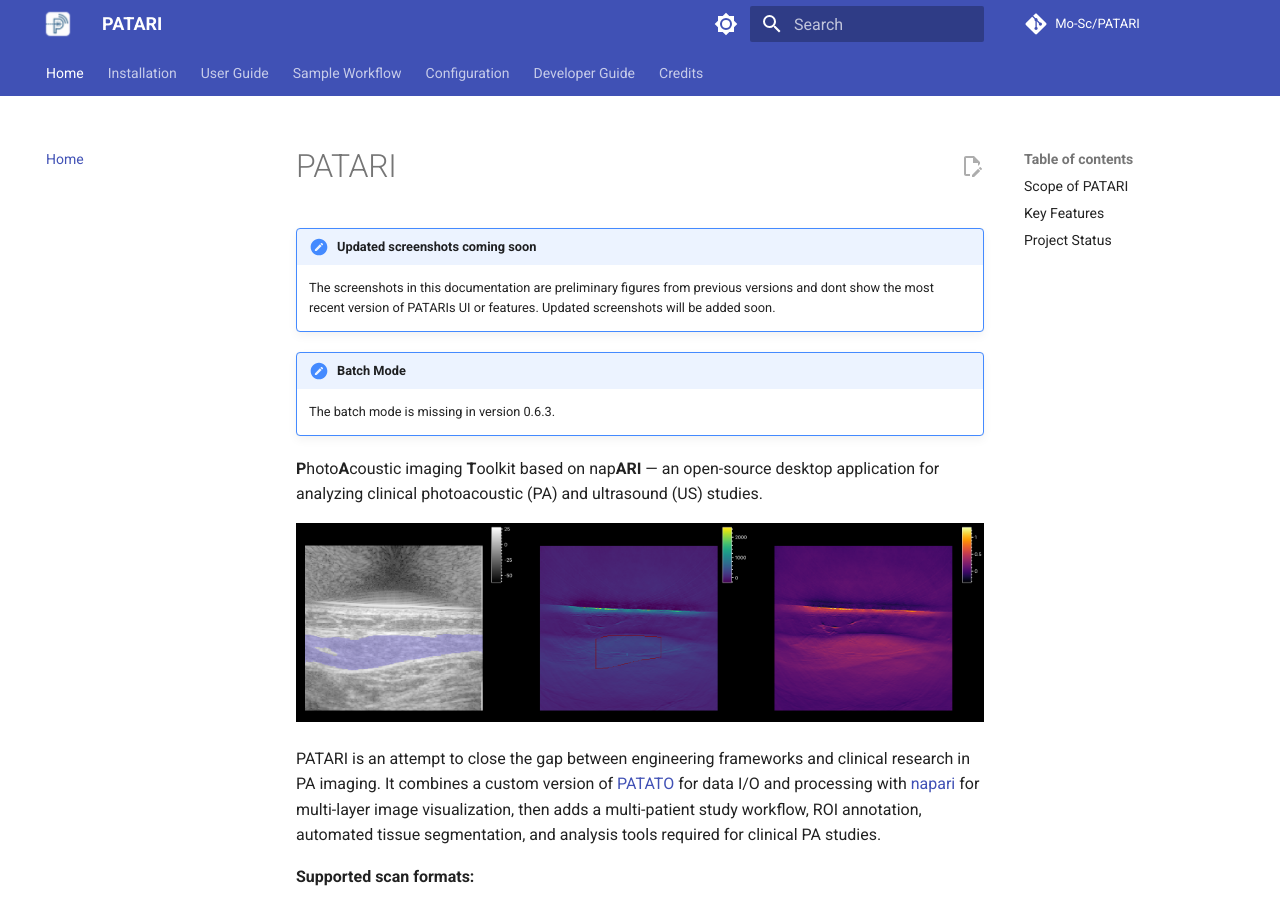
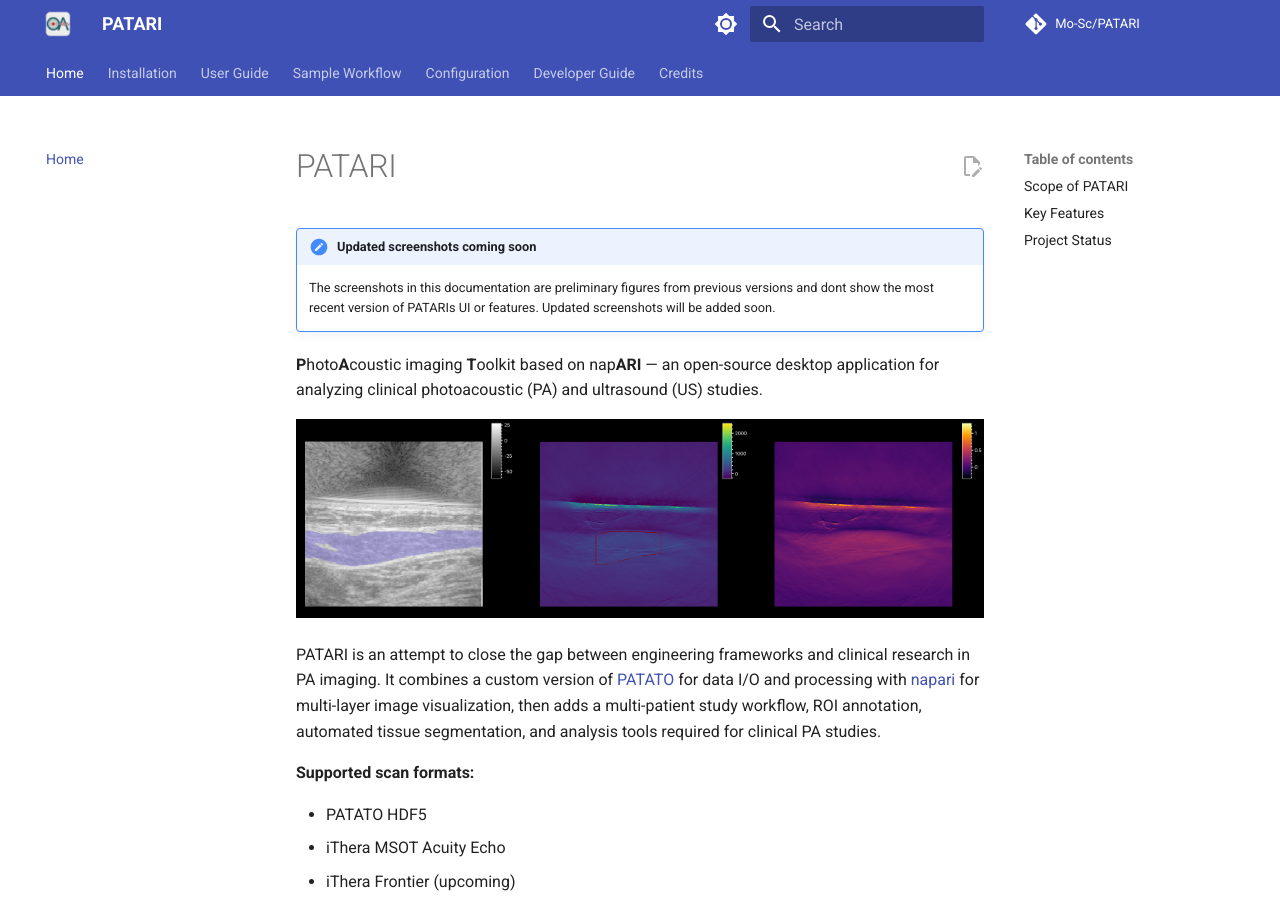
Before and after one commit to Mo-Sc/OPTARI, an MkDocs documentation site: the page built from docs/index.md, in a window 1280 px wide and 900 px high. Built offline with MkDocs 1.6.1 and Material for MkDocs 9.7.7, drawn with Linux system fonts in a browser that asks for light colours; comment, search, counter and statistics services are not loaded.

Commit message:
updated logo and startup image

```diff
--- a/docs/index.md
+++ b/docs/index.md
@@ -5,8 +5,6 @@
     from previous versions and dont show the most recent version of PATARIs UI or features.
     Updated screenshots will be added soon.
 
-!!! note "Batch Mode"
-    The batch mode is missing in version 0.6.3.
 
 **P**hoto**A**coustic imaging **T**oolkit based on nap**ARI** — an open-source desktop application for analyzing
 clinical photoacoustic (PA) and ultrasound (US) studies.
```
Also changed, not shown: docs/assets/logo.png, src/patari/config/logo.png, 1 other file.
